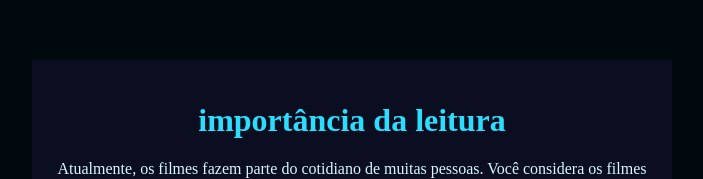
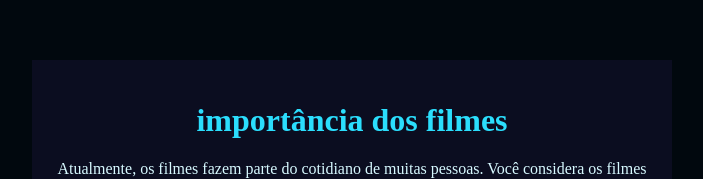
Before and after one commit to Lorhaini/futuro-da-ia, a plain HTML site: page index.html in a window 1280 px wide. Shown: the part 202-381 px from the top of the page, without its empty margins (288-991 px from the left). Drawn offline with Linux system fonts and the light colour scheme.

Commit message:
Update index.html

```diff
--- a/index.html
+++ b/index.html
@@ -8,7 +8,7 @@
 </head>
 <body>
     <div class="caixa-principal">
-        <h1>importância da leitura</h1>
+        <h1>importância dos filmes</h1>
         <div class="caixa-perguntas"></div>
         <div class="caixa-alternativas"></div>
         <div class="caixa-resultado">
```
